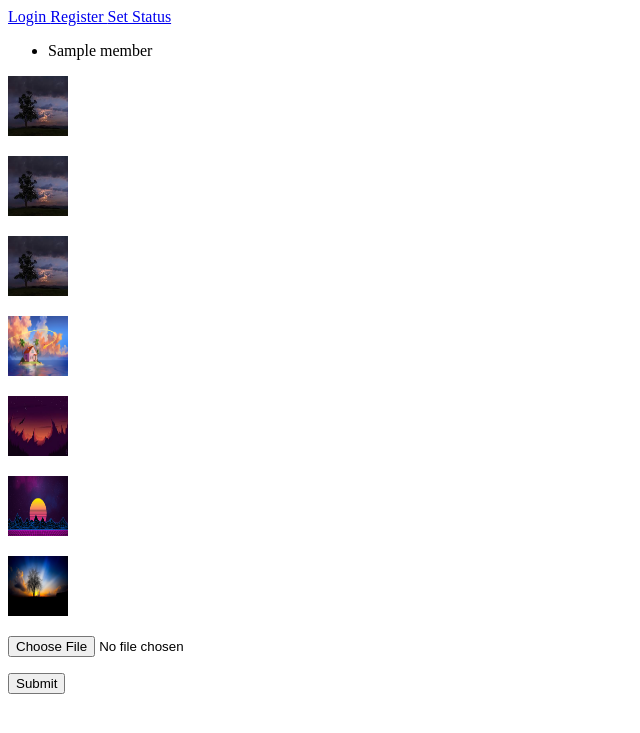
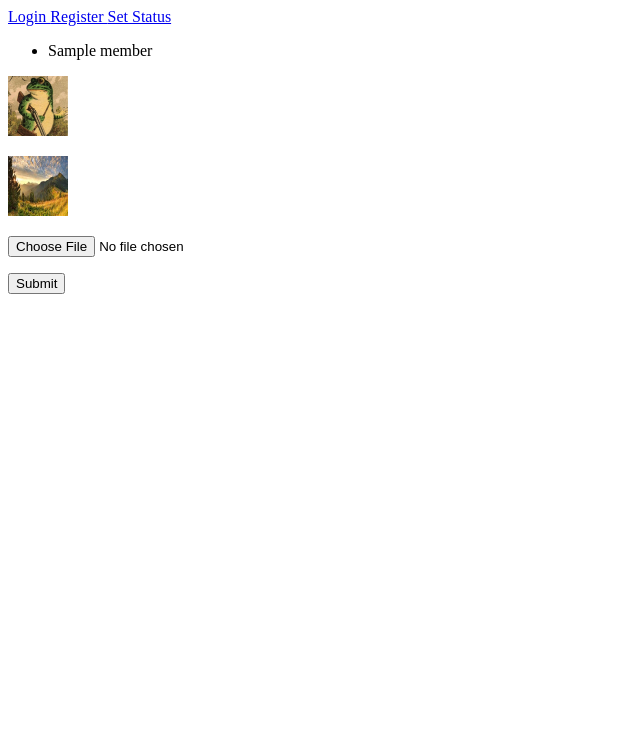
Before and after one commit to ethannhan/codebusters, a Flask app: template flaskProject/templates/index.html in a window 1280 px wide. Shown: the top 733 px of the page, without its empty margins (0-640 px from the left). Run offline with Flask 2, Linux system fonts and the light colour scheme; the template is opened without the code that fills it: most values are stand-ins (such as "Sample title", 1, 10 or a date in 2020); some libraries are stand-ins or nearby versions.

Commit message:
Pushing recent changes

```diff
--- a/flaskProject/templates/index.html
+++ b/flaskProject/templates/index.html
@@ -31,14 +31,9 @@
 <!--{% endfor %}-->
 
 <!--{{html_images}}-->
-<img src=../static/uploads/index.jpg height='60' width='60'>
+<img src=../static/uploads/frog2-e1500253867598.jpg height='60' width='60'>
 <p><img src=../static/uploads/index.jpg height='60' width='60'>
-<p><img src=../static/uploads/index.jpg height='60' width='60'>
-<p><img src=../static/uploads/1003880.png height='60' width='60'>
-<p><img src=../static/uploads/sdfs.jpg height='60' width='60'>
-<p><img src=../static/uploads/wp4939880.png height='60' width='60'>
-<p><img src=../static/uploads/4958474.jpg height='60' width='60'>
-<p><p><p><p><p><p><p><p><p><p><p><p><p>
+<p><p><p><p><p><p><p><p><p><p><p><p><p><p><p><p>
 <form method="post" action="/image-upload" enctype="multipart/form-data">
     <dl>
 		<p>
```
Also changed, not shown: flaskProject/static/uploads/1003880.png (deleted), flaskProject/static/uploads/4958474.jpg (deleted), flaskProject/static/uploads/frog2-e1500253867598.jpg (added), flaskProject/static/uploads/index.jpg, flaskProject/static/uploads/sdfs.jpg (deleted), flaskProject/static/uploads/wp4939880.png (deleted).
